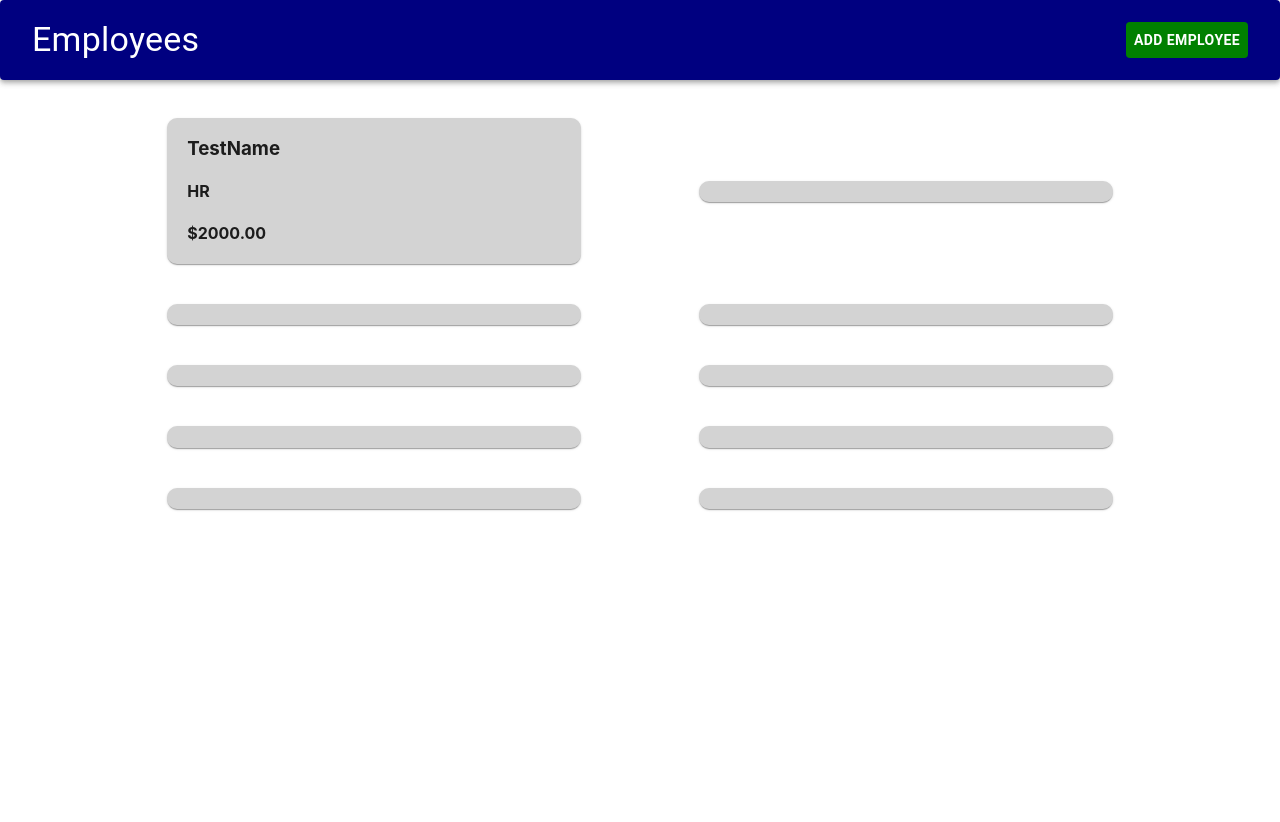
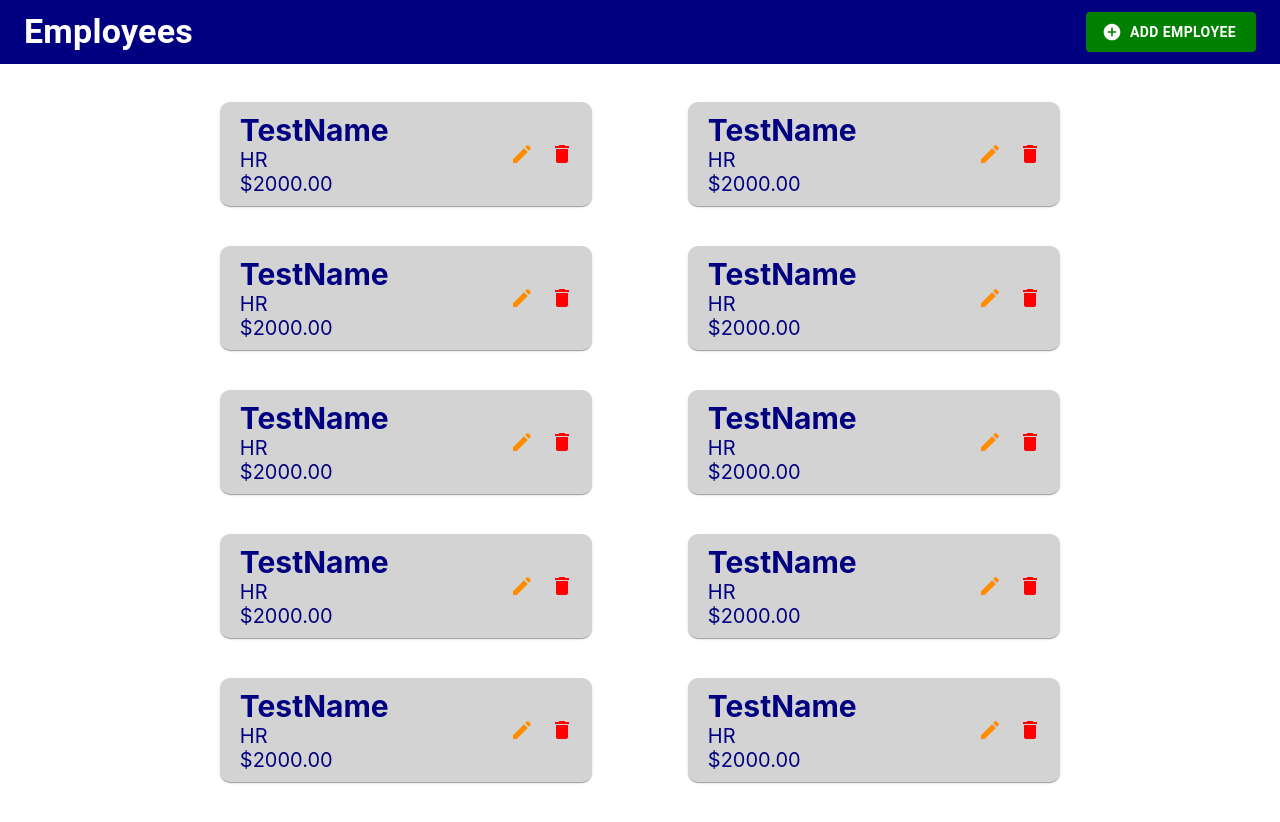
Before and after one commit to zhitern/CRUD-Rest-FrontEnd, a React (Create React App) app in the folder crud-rest-frontend/: page / in a window 1280 px wide. Shown: the top 822 px of the page. Before the commit the page ends 800 px from the top, so only its background shows below. Built offline with nearby package versions, Linux system fonts and the light colour scheme.

Commit message:
designed mainpage to fit figma

```diff
--- a/crud-rest-frontend/package.json
+++ b/crud-rest-frontend/package.json
@@ -5,6 +5,7 @@
   "dependencies": {
     "@emotion/react": "^11.9.3",
     "@emotion/styled": "^11.9.3",
+    "@mui/icons-material": "^5.8.4",
     "@mui/material": "^5.8.4",
     "@mui/styled-engine-sc": "^5.8.0",
     "@mui/system": "^5.8.4",
@@ -17,6 +18,7 @@
     "@types/react-dom": "^18.0.5",
     "react": "^18.2.0",
     "react-dom": "^18.2.0",
+    "react-router-dom": "^6.3.0",
     "react-scripts": "^5.0.1",
     "styled-components": "^5.3.5",
     "typescript": "^4.7.3",
--- a/crud-rest-frontend/src/MainPage.tsx
+++ b/crud-rest-frontend/src/MainPage.tsx
@@ -1,33 +1,32 @@
 import React from 'react';
 import { styled } from '@mui/material/styles';
 
-import AppBar from '@mui/material/AppBar'
 import { Toolbar, Typography } from '@mui/material';
 
 import AddEmployeeBtn from './components/AddEmployeeBtn';
-import EmployeeCard from './components/EmployeeCard';
 import EmployeesDisplay from './components/EmployeesDisplay';
 
-const HeaderBar = styled(AppBar)({
+const HeaderBar = styled(Toolbar)({
   backgroundColor: 'navy',
-  padding: 8,
-  borderRadius: 4,
+  padding: '16 8 8 8',
   fontWeight: 'bold',
   fontSize: '40px',
   color: 'white',
   position: 'static'
 });
 
+const HeaderTitle = styled(Typography)({
+  fontWeight: "bold"
+})
+
 function MainPage() {
   return (
     <div>
       <HeaderBar>
-        <Toolbar>
-            <Typography variant="h4" component="div" sx={{ flexGrow: 1 }}>
-              Employees
-            </Typography>
-            <AddEmployeeBtn />
-          </Toolbar>
+          <HeaderTitle variant="h4" sx={{ flexGrow: 1 }}>
+            Employees
+          </HeaderTitle>
+          <AddEmployeeBtn />
       </HeaderBar>
 
       <EmployeesDisplay />
--- a/crud-rest-frontend/src/components/AddEmployeeBtn.tsx
+++ b/crud-rest-frontend/src/components/AddEmployeeBtn.tsx
@@ -1,14 +1,20 @@
 import React from "react";
 import { styled } from '@mui/material/styles';
+import { Button } from "@mui/material";
+import AddCircleIcon from '@mui/icons-material/AddCircle';
 
-import { Button } from "@mui/material";
 
 const AddEmployeeBtnStyle = styled(Button)({
     backgroundColor: 'green',
     color: 'white',
-    fontWeight: 'bold'
+    fontWeight: 'bold',
+    padding: '8px 20px 8px 20px',
+    '&:hover': {
+      backgroundColor: 'green',
+      transform: 'scale3d(1.1, 1.1, 1)'
+    }
   });
 
 export default function AddEmployeeBtn() {
-    return <AddEmployeeBtnStyle>Add Employee</AddEmployeeBtnStyle>;
+    return <AddEmployeeBtnStyle onClick={()=>{alert("hehe add employee");}}startIcon={<AddCircleIcon />}>Add Employee</AddEmployeeBtnStyle>;
 }
--- a/crud-rest-frontend/src/components/EmployeeCard.tsx
+++ b/crud-rest-frontend/src/components/EmployeeCard.tsx
@@ -2,18 +2,47 @@ import React from "react";
 import { styled } from '@mui/material/styles';
 
 import { Card } from "@mui/material";
+import IconButton from '@mui/material/IconButton';
+import EditIcon from '@mui/icons-material/Edit';
+import DeleteIcon from '@mui/icons-material/Delete';
 
 const EmployeeCardStyle = styled(Card)({
     width: '80%',
     backgroundColor: 'lightgray',
-    padding: '0px 0px 0px 20px',
-    borderRadius: '10px'
+    padding: '10px 10px 10px 20px',
+    borderRadius: '10px',
+    display: 'flex',
+    justifyContent: 'space-between'
   });
+
+const EmployeeNameDisplay = styled('div')({
+  fontWeight: 'bold',
+  fontSize: '30px',
+  color: 'navy'
+})
+const EmployeeOthersDisplay = styled('div')({
+  fontSize: '20px',
+  color: 'navy'
+})
+const ButtonsContainer = styled('div')({
+  display: 'flex',
+  margin: 'auto 0 auto 0'
+})
 
 export default function EmployeeCard(props: any) {
     return <EmployeeCardStyle>
-        <h3>{props.name}</h3>
-        <h4>{props.department}</h4>
-        <h4>{props.salary}</h4>
-        </EmployeeCardStyle>;
+      <div>
+        <EmployeeNameDisplay>{props.name}</EmployeeNameDisplay>
+        <EmployeeOthersDisplay>{props.department}</EmployeeOthersDisplay>
+        <EmployeeOthersDisplay>{props.salary}</EmployeeOthersDisplay>
+      </div>
+      <ButtonsContainer>
+        <IconButton onClick={()=>{ alert("hehe edit"); }}>
+          <EditIcon style={{color:"darkorange"}}/>
+        </IconButton>
+        <IconButton onClick={()=>{ alert("hehe delete"); }}>
+          <DeleteIcon style={{color:"red"}}/>
+        </IconButton>
+      </ButtonsContainer>
+    </EmployeeCardStyle>;
 }
--- a/crud-rest-frontend/src/components/EmployeesDisplay.tsx
+++ b/crud-rest-frontend/src/components/EmployeesDisplay.tsx
@@ -7,7 +7,8 @@ import Box from '@mui/material/Box'
 import EmployeeCard from "./EmployeeCard";
 
 const EmployeeGridLayout = styled(Grid)({
-  justifyContent: "center"
+  justifyContent: "center",
+  paddingBottom: "5%"
 })
 const EmployeeGrid = styled(Grid)({
   display: 'flex',
@@ -16,20 +17,18 @@ const EmployeeGrid = styled(Grid)({
 })
 
 export default function EmployeesDisplay(){
-
-
-  return <Box sx={{ width: '80%', margin: '3% auto 0 auto' }}>
+  return <Box sx={{ width: '70%', margin: '3% auto 0 auto' }}>
   <EmployeeGridLayout container spacing={5}>
     <EmployeeGrid item xs={12} md={6} ><EmployeeCard name="TestName" salary="$2000.00" department="HR" /></EmployeeGrid>
-    <EmployeeGrid item xs={12} md={6} ><EmployeeCard /></EmployeeGrid>
-    <EmployeeGrid item xs={12} md={6} ><EmployeeCard /></EmployeeGrid>
-    <EmployeeGrid item xs={12} md={6} ><EmployeeCard /></EmployeeGrid>
-    <EmployeeGrid item xs={12} md={6} ><EmployeeCard /></EmployeeGrid>
-    <EmployeeGrid item xs={12} md={6} ><EmployeeCard /></EmployeeGrid>
-    <EmployeeGrid item xs={12} md={6} ><EmployeeCard /></EmployeeGrid>
-    <EmployeeGrid item xs={12} md={6} ><EmployeeCard /></EmployeeGrid>
-    <EmployeeGrid item xs={12} md={6} ><EmployeeCard /></EmployeeGrid>
-    <EmployeeGrid item xs={12} md={6} ><EmployeeCard /></EmployeeGrid>
+    <EmployeeGrid item xs={12} md={6} ><EmployeeCard name="TestName" salary="$2000.00" department="HR" /></EmployeeGrid>
+    <EmployeeGrid item xs={12} md={6} ><EmployeeCard name="TestName" salary="$2000.00" department="HR" /></EmployeeGrid>
+    <EmployeeGrid item xs={12} md={6} ><EmployeeCard name="TestName" salary="$2000.00" department="HR" /></EmployeeGrid>
+    <EmployeeGrid item xs={12} md={6} ><EmployeeCard name="TestName" salary="$2000.00" department="HR" /></EmployeeGrid>
+    <EmployeeGrid item xs={12} md={6} ><EmployeeCard name="TestName" salary="$2000.00" department="HR" /></EmployeeGrid>
+    <EmployeeGrid item xs={12} md={6} ><EmployeeCard name="TestName" salary="$2000.00" department="HR" /></EmployeeGrid>
+    <EmployeeGrid item xs={12} md={6} ><EmployeeCard name="TestName" salary="$2000.00" department="HR" /></EmployeeGrid>
+    <EmployeeGrid item xs={12} md={6} ><EmployeeCard name="TestName" salary="$2000.00" department="HR" /></EmployeeGrid>
+    <EmployeeGrid item xs={12} md={6} ><EmployeeCard name="TestName" salary="$2000.00" department="HR" /></EmployeeGrid>
   </EmployeeGridLayout>
 </Box>;
 }
```
Also changed, not shown: crud-rest-frontend/src/myTheme.tsx (added, +15 -0 lines), 1 other file (tests, documents, lock files or other folders).
